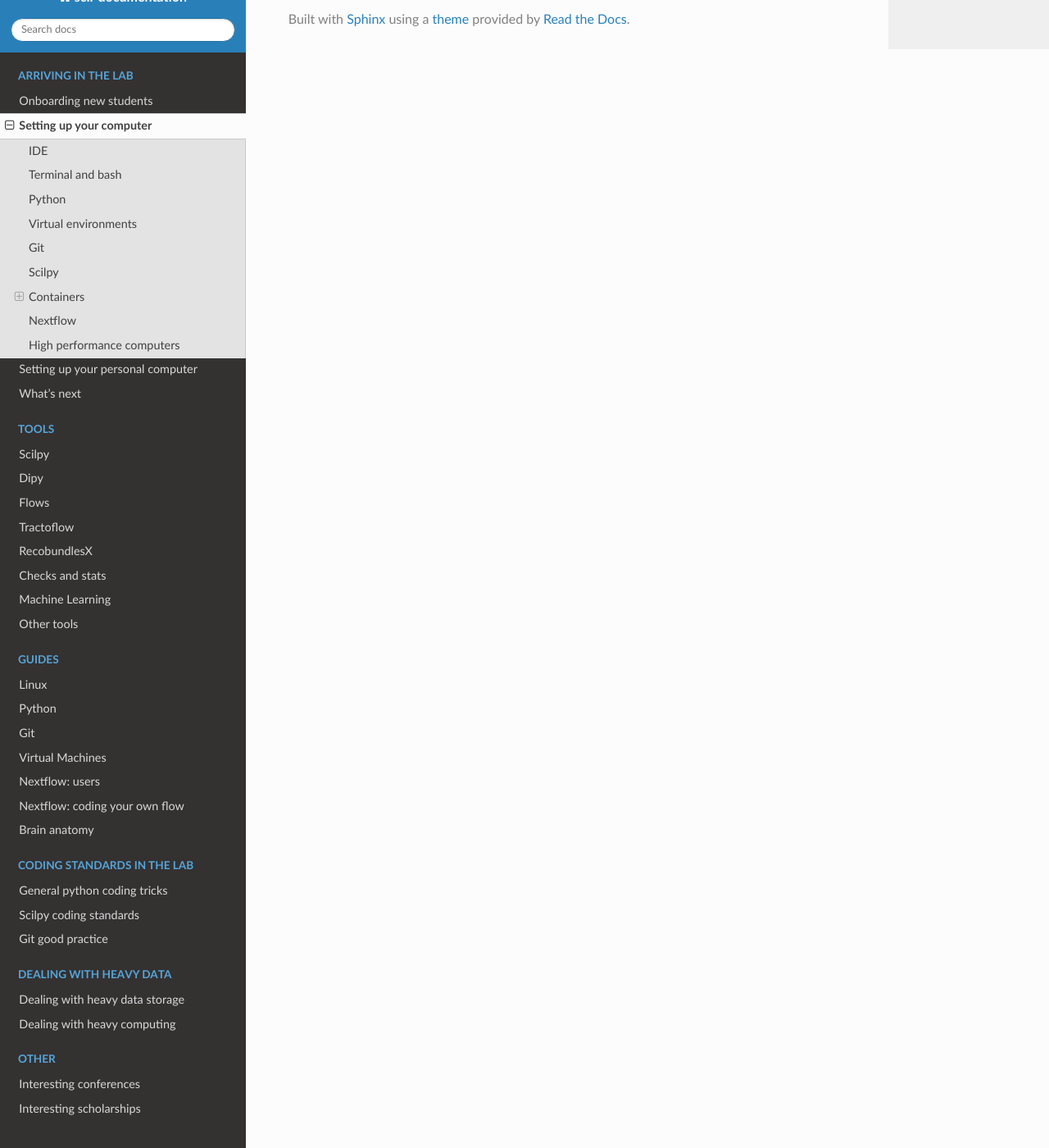
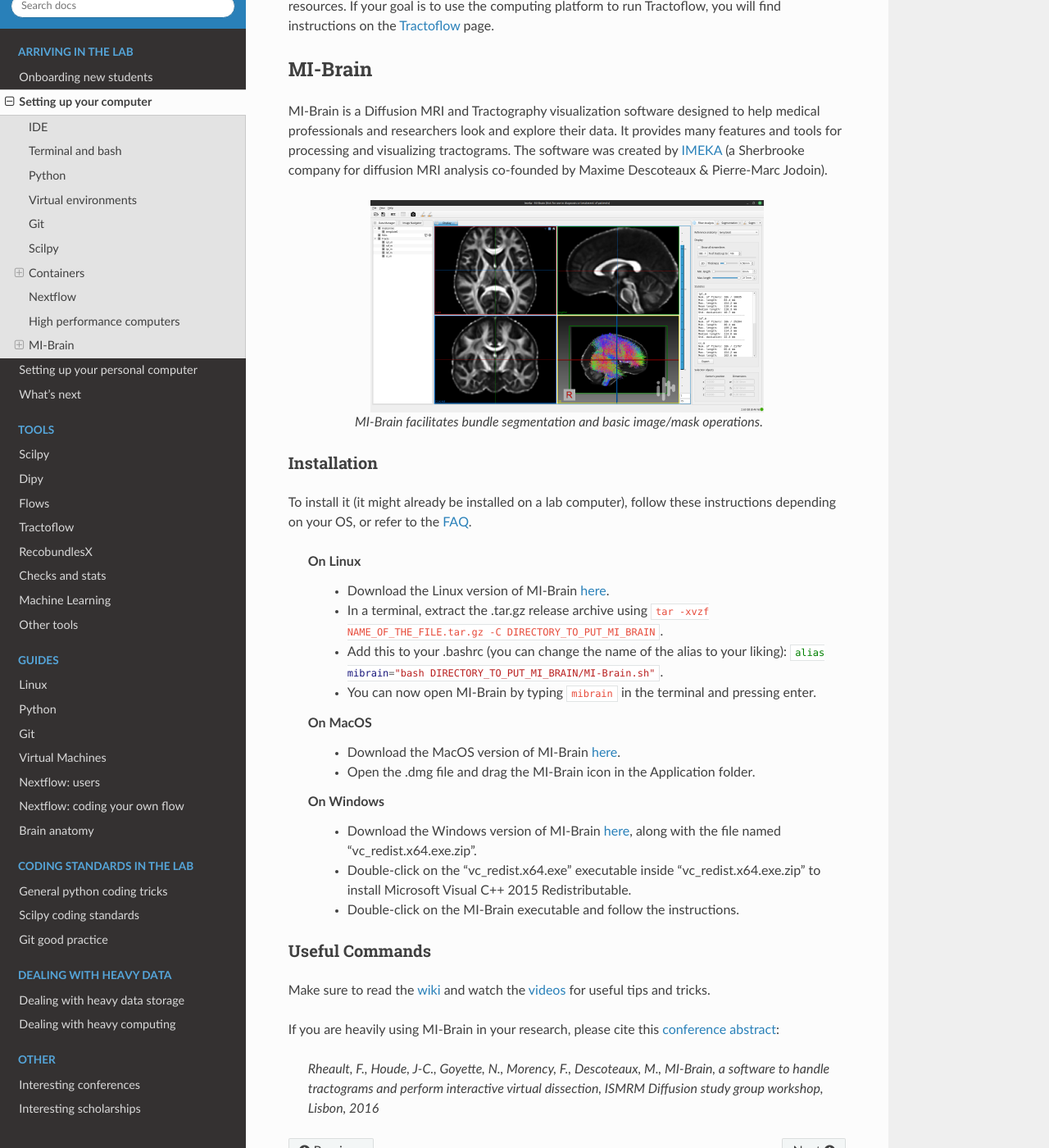
Before and after one commit to scilus/scil-documentation, a Sphinx documentation site: the page built from source/arriving/setup_computer.rst, in a window 1280 px wide and 1400 px high, scrolled down 7503 px. Shown: the whole window at 82% size. Built offline with Sphinx 7.4.7 and the Read the Docs theme 3.1.0, drawn with Linux system fonts in a browser that asks for light colours; some of the changed text lies outside the part shown.

Commit message:
Few modifs and additions

```diff
--- a/source/arriving/setup_computer.rst
+++ b/source/arriving/setup_computer.rst
@@ -9,6 +9,8 @@
 Before you can start working with the tools commonly-used or developped in the lab, you need to setup your computer. Follow this step-by-step guide to get your computer ready to work.
 
 *If you work on a personal computer, you might be interested in visiting* :ref:`ref_setuppersocomputer` *first!*
+
+*Don't forget to read the* :ref:`ref_whats_next` *page after completing this one!*
 
 IDE
 """
@@ -51,11 +53,14 @@
 Virtual environments
 """"""""""""""""""""
 
-Virtual environments are a good way to separate the system's python installation from the python version you need for your work. It also allows you to have a precise set of python packages with specific versions. While there are many options for environments, we highly recommand using `VirtualEnv <https://virtualenv.pypa.io/en/latest/>`_. Start by installing it and creating a directory where all your environments will be saved:
+Virtual environments are a good way to separate the system's python installation from the python version you need for your work. It also allows you to have a precise set of python packages with specific versions. While there are many options for environments, we highly recommand using `VirtualEnv <https://virtualenv.pypa.io/en/latest/>`_. Start by installing it (using the already installed virtualenv, which you can also use if you don't like virtualenvwrapper) and creating a directory where all your environments will be saved:
 
 .. code-block:: bash
 
-    sudo pip install virtualenvwrapper
+    python3 -m venv ~/.virtualenvs/venv
+    source ~/.virtualenvs/venv/bin/activate
+    pip install virtualenvwrapper
+
     mkdir ~/Envs
 
 Then you should add these lines in your .bashrc (:bash:`code ~/.bashrc`):
@@ -91,12 +97,14 @@
 Git
 """
 
-Git is a version control software system that allows to store and keep track of the changes made to a code base. It is a kind of a "dropbox" for code, which saves the whole evolution (versions) of the code. In the lab, we use the website `Github <https://github.com/>`_ to help us store and manage our code using Git in a user-friendly way. You should get used to it from the beginning, as it is a powerful and very helpful tool. If you have never used Git on your computer, the first step would be to set your user.name and user.email:
+Git is a version control software system that allows to store and keep track of the changes made to a code base. It is a kind of a "dropbox" for code, which saves the whole evolution (versions) of the code. In the lab, we use the website `Github <https://github.com/>`_ to help us store and manage our code using Git in a user-friendly way. You should get used to it from the beginning, as it is a powerful and very helpful tool. If you have never used Git on your computer, the first step would be to set your user.name and user.email, and set your pull preference:
 
 .. code-block:: bash
 
     git config --global user.name "FIRST_NAME LAST_NAME"
     git config --global user.email "MY_NAME@example.com"
+
+    git config --global pull.rebase false
 
 You can also add these lines in your .bashrc (:bash:`code ~/.bashrc`) to see the current Git branch in your terminal:
 
@@ -298,3 +306,46 @@
 Note that it is currently not possible to work with both scilpy and Nextflow on the same session, as they require different module versions. If you need both these packages at the same time, you might want to consider using :ref:`ref_containers`.
 
 Please see the (:ref:`ref_heavy_computing`) tab for more information about the usage of such resources. If your goal is to use the computing platform to run Tractoflow, you will find instructions on the :ref:`ref_tractoflow` page.
+
+.. _ref_mi_brain:
+
+MI-Brain
+""""""""
+
+MI-Brain is a Diffusion MRI and Tractography visualization software designed to help medical professionals and researchers look and explore their data. It provides many features and tools for processing and visualizing tractograms.
+The software was created by `IMEKA <https://imeka.ca/>`_ (a Sherbrooke company for diffusion MRI analysis co-founded by Maxime Descoteaux & Pierre-Marc Jodoin).
+
+.. figure:: /images/intro_to_software_mi_brain.png
+    :scale: 25 %
+    :align: center
+
+    MI-Brain facilitates bundle segmentation and basic image/mask operations.
+
+Installation
+------------
+
+To install it (it might already be installed on a lab computer), follow these instructions depending on your OS, or refer to the `FAQ <https://github.com/imeka/mi-brain/wiki/FAQ#how-to-install>`_.
+
+    **On Linux**
+        * Download the Linux version of MI-Brain `here <https://github.com/imeka/mi-brain/releases>`_.
+        * In a terminal, extract the .tar.gz release archive using :bash:`tar -xvzf NAME_OF_THE_FILE.tar.gz -C DIRECTORY_TO_PUT_MI_BRAIN`.
+        * Add this to your .bashrc (you can change the name of the alias to your liking): :bash:`alias mibrain="bash DIRECTORY_TO_PUT_MI_BRAIN/MI-Brain.sh"`.
+        * You can now open MI-Brain by typing :bash:`mibrain` in the terminal and pressing enter.
+
+    **On MacOS**
+        * Download the MacOS version of MI-Brain `here <https://github.com/imeka/mi-brain/releases>`_.
+        * Open the .dmg file and drag the MI-Brain icon in the Application folder.
+
+    **On Windows**
+        * Download the Windows version of MI-Brain `here <https://github.com/imeka/mi-brain/releases>`_, along with the file named "vc_redist.x64.exe.zip".
+        * Double-click on the "vc_redist.x64.exe" executable inside "vc_redist.x64.exe.zip" to install Microsoft Visual C++ 2015 Redistributable.
+        * Double-click on the MI-Brain executable and follow the instructions.
+
+Useful Commands
+---------------
+
+Make sure to read the `wiki <https://github.com/imeka/mi-brain/wiki>`__ and watch the `videos <https://www.youtube.com/playlist?list=PLfVC14bBRTsVHzuWqfzrPp3MtYfPETDgu>`_ for useful tips and tricks.
+
+If you are heavily using MI-Brain in your research, please cite this `conference abstract <https://www.researchgate.net/publication/312190253_MI-Brain_a_software_to_handle_tractograms_and_perform_interactive_virtual_dissection>`_:
+
+    *Rheault, F., Houde, J-C., Goyette, N., Morency, F., Descoteaux, M., MI-Brain, a software to handle tractograms and perform interactive virtual dissection, ISMRM Diffusion study group workshop, Lisbon, 2016*
```
Also changed, not shown: other parts of source/arriving/setup_computer.rst (+3 -2 lines).
